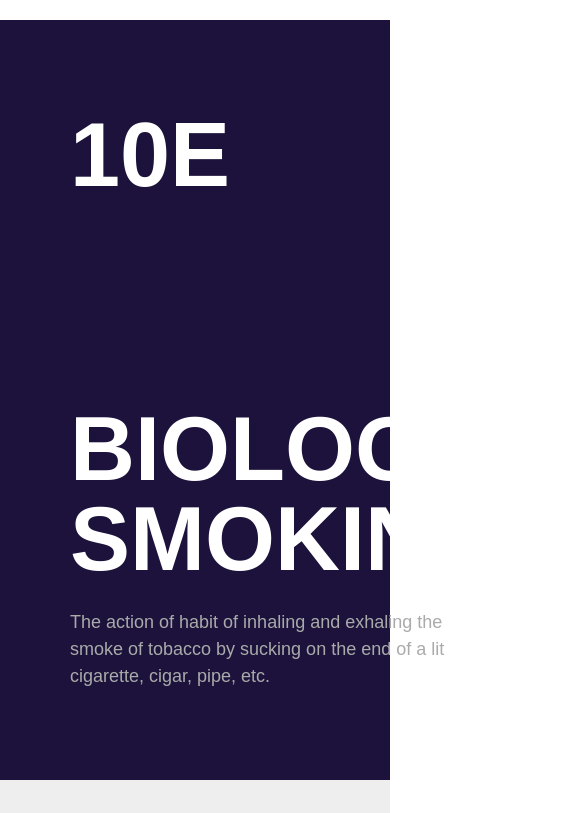
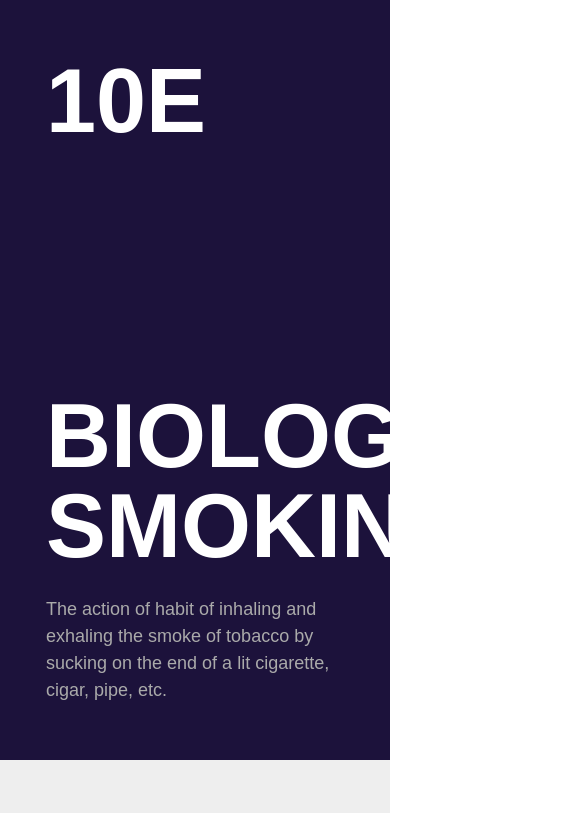
Before and after one commit to MatiasWebLord/Web, a plain HTML site: page index.html in a window 390 px wide. Shown: the top 813 px of the page, 570 px wide, since content can reach past the window. Drawn offline with Linux system fonts and the light colour scheme.

Commit message:
Add files via upload

```diff
--- a/style.css
+++ b/style.css
@@ -136,3 +136,27 @@ main {
   width: 90%;
   margin-bottom: 28px;
 }
+
+@media (max-width: 760px) {
+  main,
+  .header {
+    max-width: 100%;
+  }
+
+  .header {
+    margin-top: 0;
+    flex-direction: column;
+  }
+
+  .right-col {
+    display: none;
+  }
+
+  .left-col {
+    padding: 56px 46px;
+  }
+
+  main {
+    padding: 56px 46px;
+  }
+}
```
